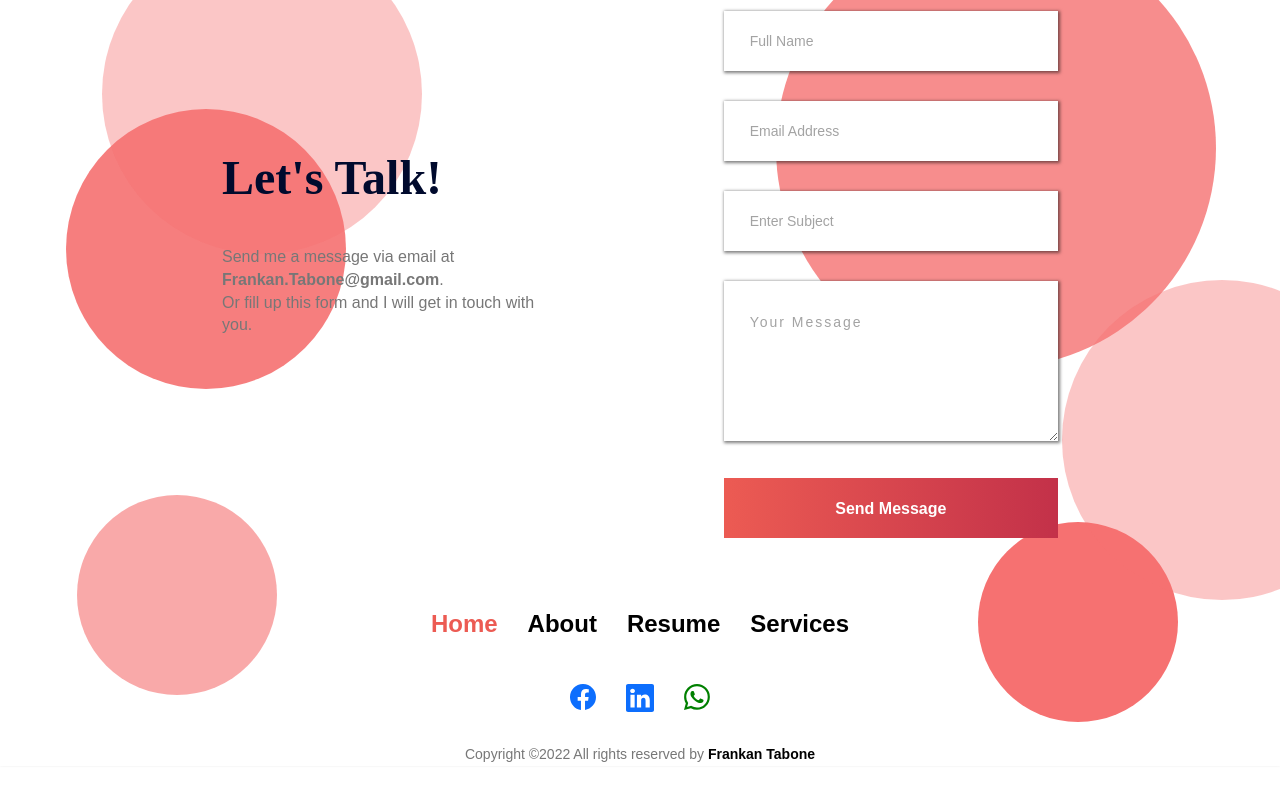
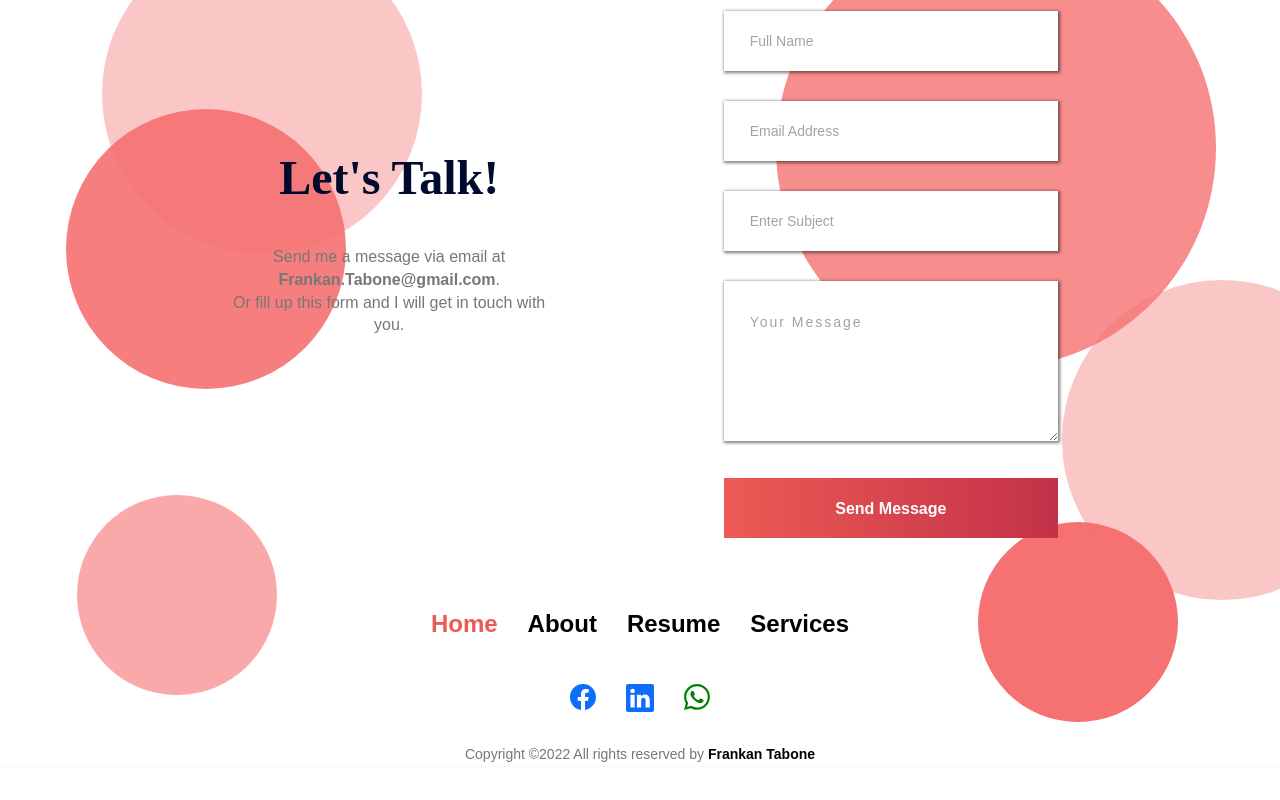
Before and after one commit to FrankanTech/FrankanPortfolio-main, a React (Create React App) app: page / in a window 1280 px wide. Shown: the part 2993-3793 px from the top of the page. Built offline with nearby package versions, Linux system fonts and the light colour scheme.

Commit message:
Added Text-Align

```diff
--- a/src/Components/ContactComp/Contact.css
+++ b/src/Components/ContactComp/Contact.css
@@ -2,6 +2,9 @@
     padding-top: 80px;
     padding-bottom: 60px;
     /*background-color: #F2DFE3;*/
+}
+.contact-caption{
+    text-align: center;
 }
 .contact-caption h3{
     font-size: 48px;
```
